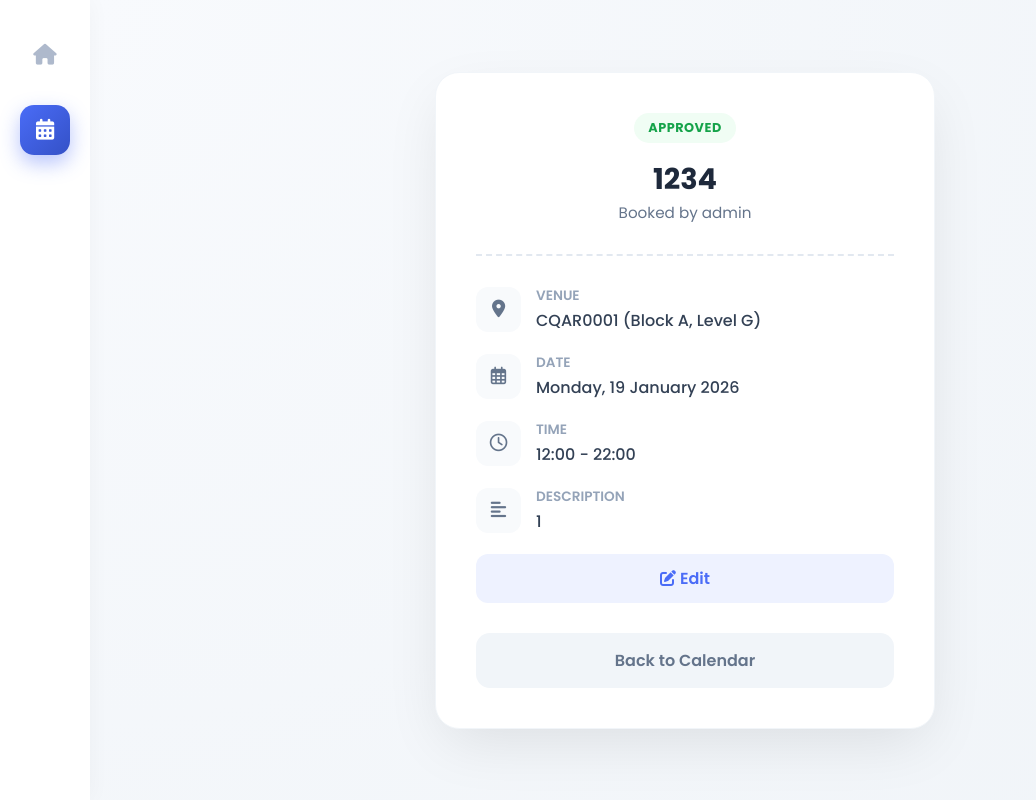
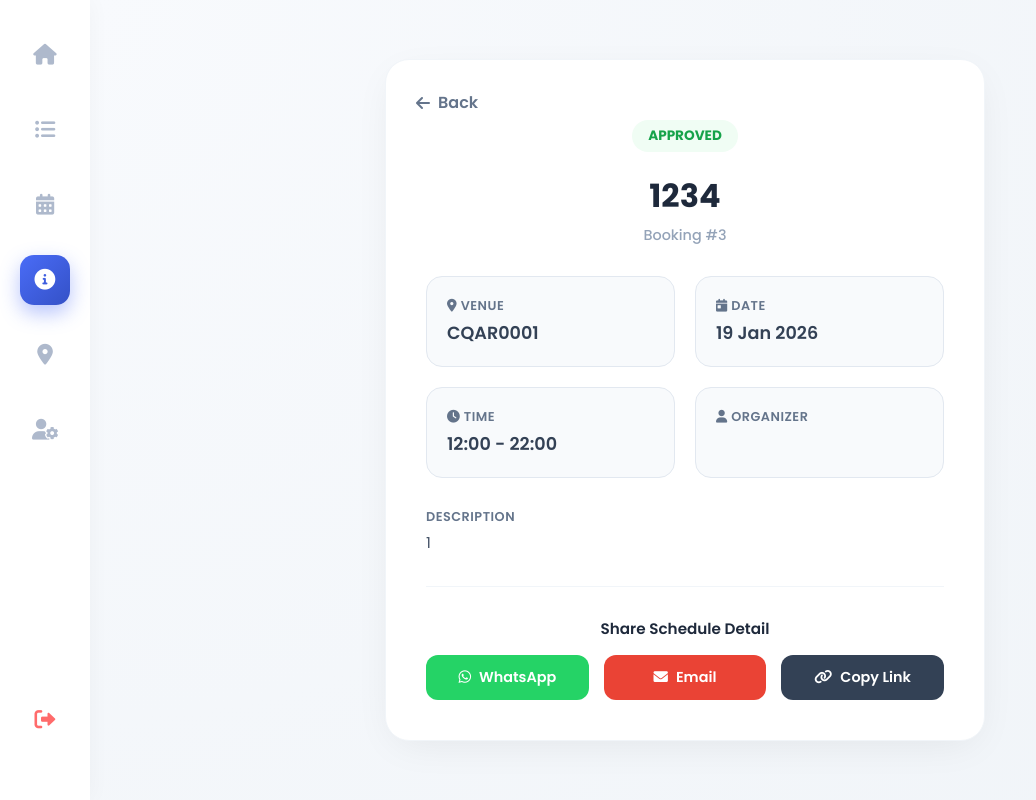
Before and after one commit to Nic2018/university-portal, a Django app: page /booking_detail/3/ in a window 1280 px wide. Shown: the whole page, without its empty margins (0-1036 px from the left). Run offline with Django 5.2, Linux system fonts and the light colour scheme; a user stored in the database is signed in; data comes from the database, SQL or seed files in the repository.

Commit message:
new version

```diff
--- a/templates/booking_detail.html
+++ b/templates/booking_detail.html
@@ -2,11 +2,12 @@
 <html lang="en">
 <head>
     <meta charset="UTF-8">
-    <title>Booking Details</title>
+    <title>{{ booking.event_name }} - Details</title>
     <link href="https://fonts.googleapis.com/css2?family=Poppins:wght@300;400;500;600;700&display=swap" rel="stylesheet">
     <link rel="stylesheet" href="https://cdnjs.cloudflare.com/ajax/libs/font-awesome/6.0.0/css/all.min.css">
 
     <style>
+        /* RESET & BASE */
         * { margin: 0; padding: 0; box-sizing: border-box; font-family: 'Poppins', sans-serif; }
         body { display: flex; height: 100vh; background-color: #f8f9fc; overflow: hidden; }
 
@@ -15,57 +16,86 @@
         .sidebar-icon { width: 50px; height: 50px; border-radius: 14px; display: flex; justify-content: center; align-items: center; color: #aeb9cc; font-size: 1.3rem; margin-bottom: 25px; transition: 0.3s; text-decoration: none; position: relative; }
         .sidebar-icon:hover { background: #f0f4ff; color: #4a6cf7; transform: translateY(-2px); }
         .sidebar-icon.active { background: linear-gradient(135deg, #4a6cf7 0%, #3451c7 100%); color: white; box-shadow: 0 8px 20px rgba(74, 108, 247, 0.4); }
+        .sidebar-icon.logout { margin-top: auto; color: #ff6b6b; }
+        .sidebar-icon.logout:hover { background: #fff5f5; color: #d63031; }
+
+        /* TOOLTIP */
+        .sidebar-icon::after { content: attr(data-tooltip); position: absolute; left: 75px; top: 50%; transform: translateY(-50%) translateX(10px); background-color: #2d3436; color: white; padding: 6px 14px; border-radius: 8px; font-size: 0.85rem; font-weight: 500; white-space: nowrap; opacity: 0; visibility: hidden; transition: 0.2s; pointer-events: none; z-index: 100; }
+        .sidebar-icon:hover::after { opacity: 1; visibility: visible; transform: translateY(-50%) translateX(0); }
 
         /* --- MAIN CONTENT --- */
-        .main-content { flex: 1; padding: 50px; overflow-y: auto; display: flex; justify-content: center; align-items: center; background: radial-gradient(circle at top left, #f8fafd, #f0f4f8); }
+        .main-content { flex: 1; padding: 50px; overflow-y: auto; background: radial-gradient(circle at top left, #f8fafd, #f0f4f8); display: flex; justify-content: center; align-items: center; }
 
-        /* --- TICKET CARD --- */
-        .ticket-card {
-            background: white; width: 100%; max-width: 500px;
-            border-radius: 24px; padding: 40px;
-            box-shadow: 0 20px 60px -10px rgba(0,0,0,0.1);
-            border: 1px solid #f1f5f9; position: relative;
+        /* DETAIL CARD */
+        .detail-card {
+            background: white; width: 100%; max-width: 600px; padding: 40px; border-radius: 24px;
+            box-shadow: 0 10px 40px -10px rgba(0,0,0,0.08); border: 1px solid #f1f5f9; position: relative;
         }
 
-        .ticket-header { text-align: center; margin-bottom: 30px; border-bottom: 2px dashed #e2e8f0; padding-bottom: 30px; }
-        .ticket-header h2 { font-size: 1.8rem; font-weight: 700; color: #1e293b; margin-top: 15px; }
+        .back-btn { position: absolute; top: 30px; left: 30px; text-decoration: none; color: #64748b; font-weight: 600; display: flex; align-items: center; gap: 8px; transition: 0.3s; }
+        .back-btn:hover { color: #4a6cf7; transform: translateX(-5px); }
+
+        .header-section { text-align: center; margin-top: 20px; margin-bottom: 30px; }
+        .event-title { font-size: 2rem; font-weight: 700; color: #1e293b; margin-bottom: 5px; }
+        .booking-id { color: #94a3b8; font-size: 0.9rem; font-weight: 500; }
+
         .status-badge {
-            display: inline-block; padding: 6px 14px; border-radius: 20px;
-            font-size: 0.8rem; font-weight: 700; text-transform: uppercase; letter-spacing: 0.5px;
+            display: inline-block; padding: 6px 16px; border-radius: 20px; font-size: 0.85rem;
+            font-weight: 700; text-transform: uppercase; margin-bottom: 20px;
         }
 
-        .detail-row { display: flex; align-items: center; margin-bottom: 20px; }
-        .icon-box {
-            width: 45px; height: 45px; border-radius: 12px; background: #f8fafc; color: #64748b;
-            display: flex; justify-content: center; align-items: center; font-size: 1.1rem; margin-right: 15px;
+        .info-grid { display: grid; grid-template-columns: 1fr 1fr; gap: 20px; margin-bottom: 30px; }
+        .info-box { background: #f8fafc; padding: 20px; border-radius: 16px; border: 1px solid #e2e8f0; }
+        .info-label { font-size: 0.8rem; color: #64748b; font-weight: 600; text-transform: uppercase; letter-spacing: 0.5px; margin-bottom: 5px; }
+        .info-value { font-size: 1.1rem; color: #334155; font-weight: 600; }
+
+        /* --- SHARE BUTTONS --- */
+        .share-section { border-top: 1px solid #f1f5f9; padding-top: 30px; }
+        .share-title { font-size: 0.95rem; font-weight: 600; color: #1e293b; margin-bottom: 15px; text-align: center; }
+
+        .share-buttons { display: flex; gap: 15px; justify-content: center; }
+
+        .btn-share {
+            flex: 1; padding: 12px; border-radius: 12px; border: none; font-weight: 600; cursor: pointer;
+            display: flex; align-items: center; justify-content: center; gap: 8px; text-decoration: none;
+            transition: 0.3s; color: white; font-size: 0.9rem;
         }
-        .detail-text h4 { font-size: 0.85rem; color: #94a3b8; font-weight: 600; text-transform: uppercase; margin-bottom: 2px; }
-        .detail-text p { font-size: 1rem; color: #334155; font-weight: 500; }
 
-        .btn-back {
-            display: block; width: 100%; text-align: center; padding: 15px;
-            background: #f1f5f9; color: #64748b; border-radius: 14px;
-            text-decoration: none; font-weight: 600; margin-top: 30px; transition: 0.3s;
+        .btn-copy { background: #334155; }
+        .btn-copy:hover { background: #1e293b; transform: translateY(-2px); }
+
+        .btn-whatsapp { background: #25D366; }
+        .btn-whatsapp:hover { background: #22c35e; transform: translateY(-2px); }
+
+        .btn-email { background: #ea4335; }
+        .btn-email:hover { background: #d93025; transform: translateY(-2px); }
+
+        /* Toast Notification */
+        #toast {
+            visibility: hidden; min-width: 250px; background-color: #333; color: #fff; text-align: center;
+            border-radius: 8px; padding: 16px; position: fixed; z-index: 1000; left: 50%; bottom: 30px;
+            transform: translateX(-50%); opacity: 0; transition: opacity 0.3s, bottom 0.3s;
         }
-        .btn-back:hover { background: #e2e8f0; color: #334155; }
-
-        /* Action Buttons (Only for Owner) */
-        .owner-actions { display: flex; gap: 10px; margin-top: 15px; }
-        .btn-edit { flex: 1; text-align: center; padding: 12px; background: #eef2ff; color: #4a6cf7; border-radius: 12px; text-decoration: none; font-weight: 600; transition: 0.3s; }
-        .btn-edit:hover { background: #4a6cf7; color: white; }
+        #toast.show { visibility: visible; opacity: 1; bottom: 50px; }
     </style>
 </head>
 <body>
 
     <div class="sidebar">
-        <a href="{% url 'dashboard' %}" class="sidebar-icon"><i class="fas fa-home"></i></a>
-        <a href="{% url 'calendar' %}" class="sidebar-icon active"><i class="fas fa-calendar-alt"></i></a>
-        </div>
+        <a href="{% url 'dashboard' %}" class="sidebar-icon" data-tooltip="Dashboard"><i class="fas fa-home"></i></a>
+        <a href="{% url 'my_bookings' %}" class="sidebar-icon" data-tooltip="My Bookings"><i class="fas fa-list-ul"></i></a>
+        <a href="{% url 'calendar' %}" class="sidebar-icon" data-tooltip="View Schedule"><i class="fas fa-calendar-alt"></i></a>
+        <a href="#" class="sidebar-icon active" data-tooltip="Details"><i class="fas fa-info-circle"></i></a>
+        <a href="{% url 'venue_list' %}" class="sidebar-icon" data-tooltip="Campus Venues"><i class="fas fa-map-marker-alt"></i></a>
+        <a href="{% url 'profile' %}" class="sidebar-icon" data-tooltip="Settings"><i class="fas fa-user-cog"></i></a>
+        <a href="{% url 'logout' %}" class="sidebar-icon logout" data-tooltip="Log Out"><i class="fas fa-sign-out-alt"></i></a>
+    </div>
 
     <div class="main-content">
-        <div class="ticket-card">
+        <div class="detail-card">
+            <a href="{% url 'my_bookings' %}" class="back-btn"><i class="fas fa-arrow-left"></i> Back</a>
 
-            <div class="ticket-header">
+            <div class="header-section">
                 {% if booking.status == 'APPROVED' %}
                     <span class="status-badge" style="background:#f0fdf4; color:#16a34a;">Approved</span>
                 {% elif booking.status == 'REJECTED' %}
@@ -74,51 +104,73 @@
                     <span class="status-badge" style="background:#fffbeb; color:#d97706;">Pending</span>
                 {% endif %}
 
-                <h2>{{ booking.event_name }}</h2>
-                <p style="color:#64748b; font-size:0.95rem;">Booked by {{ booking.user.first_name|default:booking.user.username }}</p>
+                <h1 class="event-title">{{ booking.event_name }}</h1>
+                <div class="booking-id">Booking #{{ booking.id }}</div>
             </div>
 
-            <div class="detail-row">
-                <div class="icon-box"><i class="fas fa-map-marker-alt"></i></div>
-                <div class="detail-text">
-                    <h4>Venue</h4>
-                    <p>{{ booking.venue.name }} ({{ booking.venue.location }})</p>
+            <div class="info-grid">
+                <div class="info-box">
+                    <div class="info-label"><i class="fas fa-map-marker-alt"></i> Venue</div>
+                    <div class="info-value">{{ booking.venue.name }}</div>
+                </div>
+                <div class="info-box">
+                    <div class="info-label"><i class="fas fa-calendar-day"></i> Date</div>
+                    <div class="info-value">{{ booking.start_time|date:"d M Y" }}</div>
+                </div>
+                <div class="info-box">
+                    <div class="info-label"><i class="fas fa-clock"></i> Time</div>
+                    <div class="info-value">{{ booking.start_time|date:"H:i" }} - {{ booking.end_time|date:"H:i" }}</div>
+                </div>
+                <div class="info-box">
+                    <div class="info-label"><i class="fas fa-user"></i> Organizer</div>
+                    <div class="info-value">{{ booking.user.first_name }}</div>
                 </div>
             </div>
 
-            <div class="detail-row">
-                <div class="icon-box"><i class="far fa-calendar-alt"></i></div>
-                <div class="detail-text">
-                    <h4>Date</h4>
-                    <p>{{ booking.start_time|date:"l, d F Y" }}</p>
+            {% if booking.description %}
+            <div style="margin-bottom: 30px;">
+                <div class="info-label">Description</div>
+                <p style="color: #475569; font-size: 0.95rem; line-height: 1.6;">{{ booking.description }}</p>
+            </div>
+            {% endif %}
+
+            <div class="share-section">
+                <div class="share-title">Share Schedule Detail</div>
+                <div class="share-buttons">
+
+                    <a href="https://api.whatsapp.com/send?text=📅 *Event Invite:* {{ booking.event_name }}%0A📍 *Venue:* {{ booking.venue.name }}%0A⏰ *Time:* {{ booking.start_time|date:'d M Y, H:i' }}%0A%0ASee details here: {{ request.build_absolute_uri }}" target="_blank" class="btn-share btn-whatsapp">
+                        <i class="fab fa-whatsapp"></i> WhatsApp
+                    </a>
+
+                    <a href="mailto:?subject=Invitation: {{ booking.event_name }}&body=Hi,%0A%0AI'm sharing this event schedule with you:%0A%0AEvent: {{ booking.event_name }}%0AVenue: {{ booking.venue.name }}%0ATime: {{ booking.start_time|date:'d M Y, H:i' }}%0A%0ALink: {{ request.build_absolute_uri }}" class="btn-share btn-email">
+                        <i class="fas fa-envelope"></i> Email
+                    </a>
+
+                    <button onclick="copyLink()" class="btn-share btn-copy">
+                        <i class="fas fa-link"></i> Copy Link
+                    </button>
                 </div>
             </div>
 
-            <div class="detail-row">
-                <div class="icon-box"><i class="far fa-clock"></i></div>
-                <div class="detail-text">
-                    <h4>Time</h4>
-                    <p>{{ booking.start_time|date:"H:i" }} - {{ booking.end_time|date:"H:i" }}</p>
-                </div>
-            </div>
-
-            <div class="detail-row">
-                <div class="icon-box"><i class="fas fa-align-left"></i></div>
-                <div class="detail-text">
-                    <h4>Description</h4>
-                    <p>{{ booking.description|default:"No description provided." }}</p>
-                </div>
-            </div>
-
-            {% if request.user == booking.user %}
-                <div class="owner-actions">
-                    <a href="{% url 'modify_booking' booking.id %}" class="btn-edit"><i class="fas fa-edit"></i> Edit</a>
-                </div>
-            {% endif %}
-
-            <a href="{% url 'calendar' %}" class="btn-back">Back to Calendar</a>
         </div>
     </div>
 
+    <div id="toast">Link copied to clipboard!</div>
+
+    <script>
+        function copyLink() {
+            // Get the current page URL
+            var url = window.location.href;
+
+            // Copy to clipboard
+            navigator.clipboard.writeText(url).then(function() {
+                // Show "Copied" Toast
+                var x = document.getElementById("toast");
+                x.className = "show";
+                setTimeout(function(){ x.className = x.className.replace("show", ""); }, 3000);
+            });
+        }
+    </script>
+
 </body>
 </html>
```
